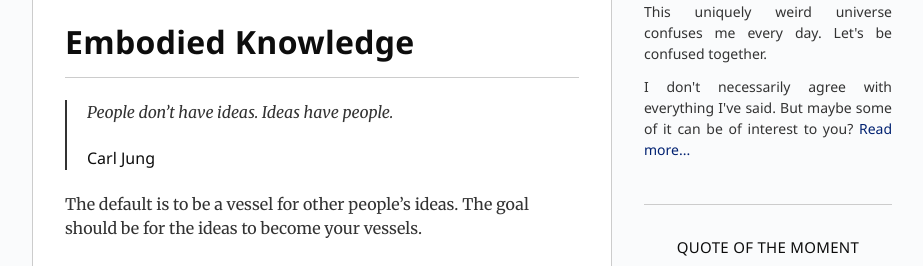
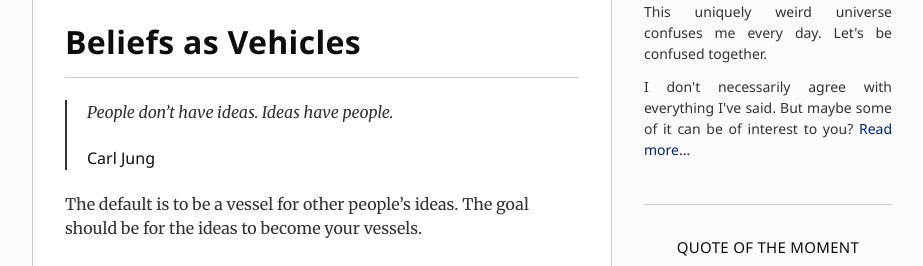
Before and after one commit to gdbroman/broman.blog, a Jekyll site: the page built from _posts/2020-08-01-embodied-knowledge.md, in a window 1280 px wide, cut to the strip 449-715 px from the top of the page. Shown: the whole strip, without its empty margins (178-1101 px from the left). Built offline with Jekyll 4.4.1, drawn with Linux system fonts in a browser that asks for light colours.

Commit message:
title change

```diff
--- a/_posts/2020-08-01-embodied-knowledge.md
+++ b/_posts/2020-08-01-embodied-knowledge.md
@@ -1,6 +1,6 @@
 ---
-title: "Embodied Knowledge"
-permalink: "embodied-knowledge"
+title: "Beliefs as Vehicles"
+permalink: "beliefs-as-vehicles"
 ---
 > People don't have ideas. Ideas have people.
 >
```
Also changed, not shown: 1 other file.
